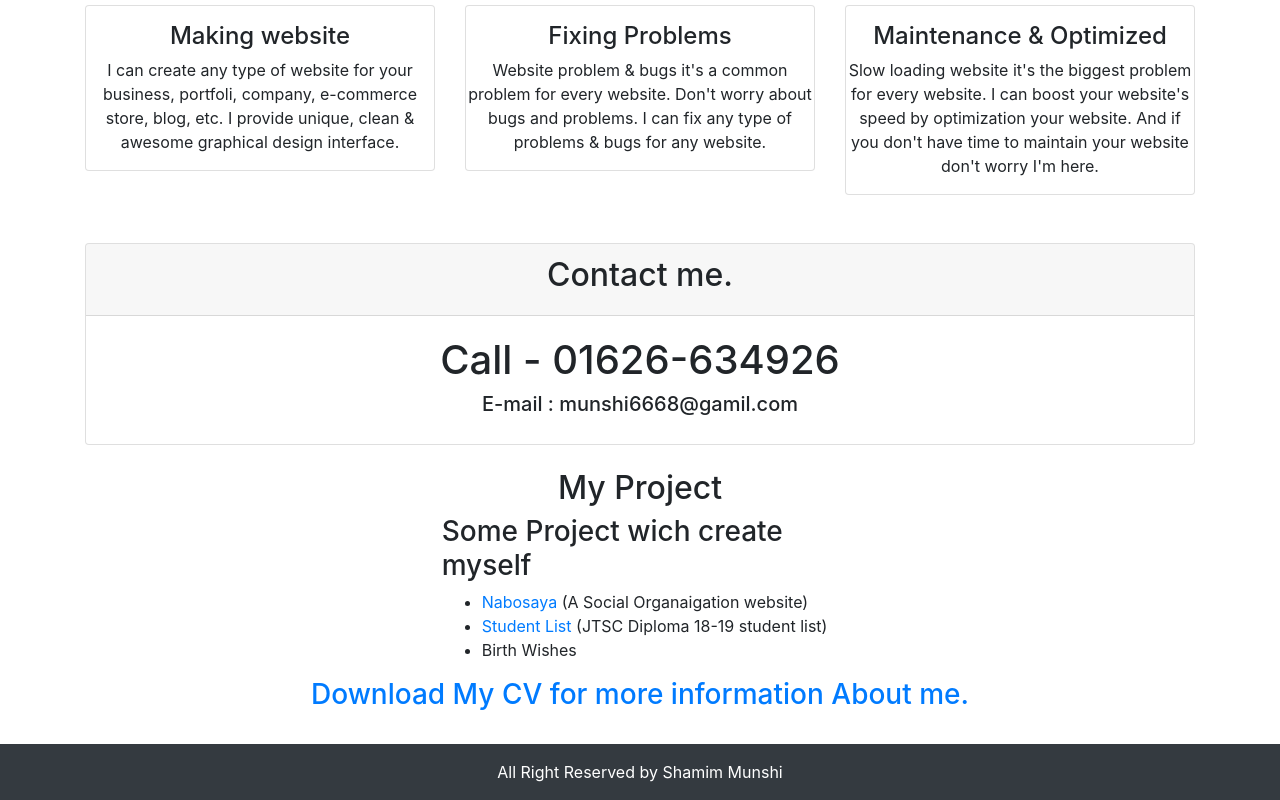
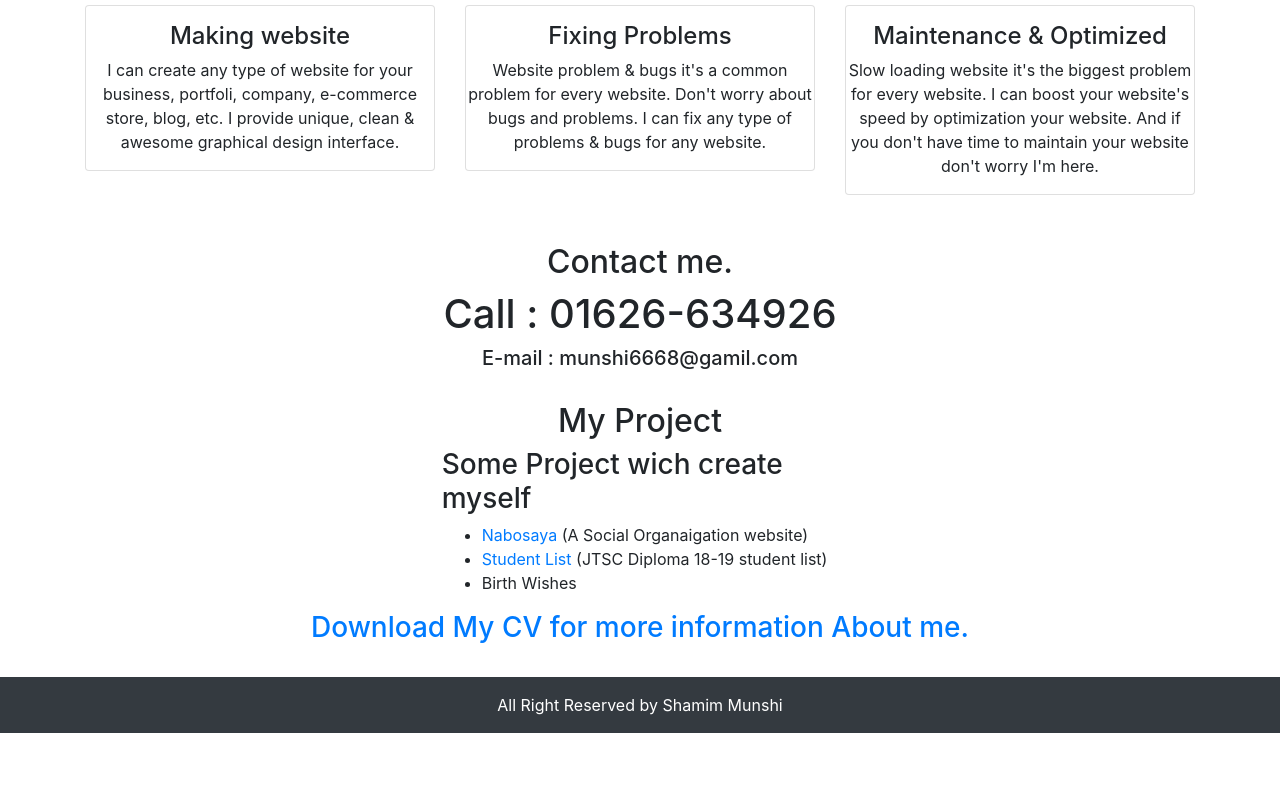
Before and after one commit to munshi66/ex, a plain HTML site: page index.html in a window 1280 px wide. Shown: the part 1196-1996 px from the top of the page. After the commit the page ends 1929 px from the top, so only its background shows below. Drawn offline with Linux system fonts and the light colour scheme.

Commit message:
Update index.html

```diff
--- a/index.html
+++ b/index.html
@@ -79,13 +79,9 @@
   <div class="container text-center mb-4">
     <div class="row">
       <div class="col-lg-12">
-        <div class="card">
-          <div class="card-header text-center"><h2>Contact me.</h2></div>
-          <div class="card-body">
-            <h1>Call - 01626-634926</h1>
+          <div class="text-center"><h2>Contact me.</h2></div>
+            <h1>Call : 01626-634926</h1>
             <h5>E-mail : munshi6668@gamil.com</h5>
-          </div>
-        </div>
       </div>
     </div>
   </div>
```
